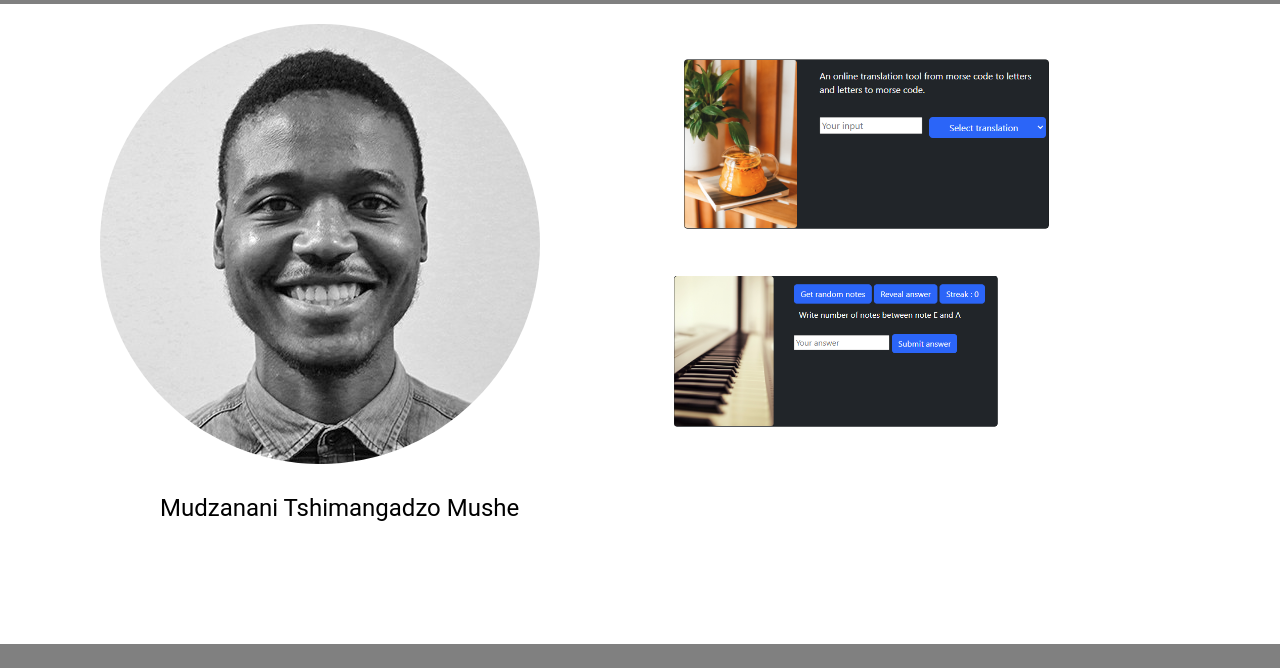
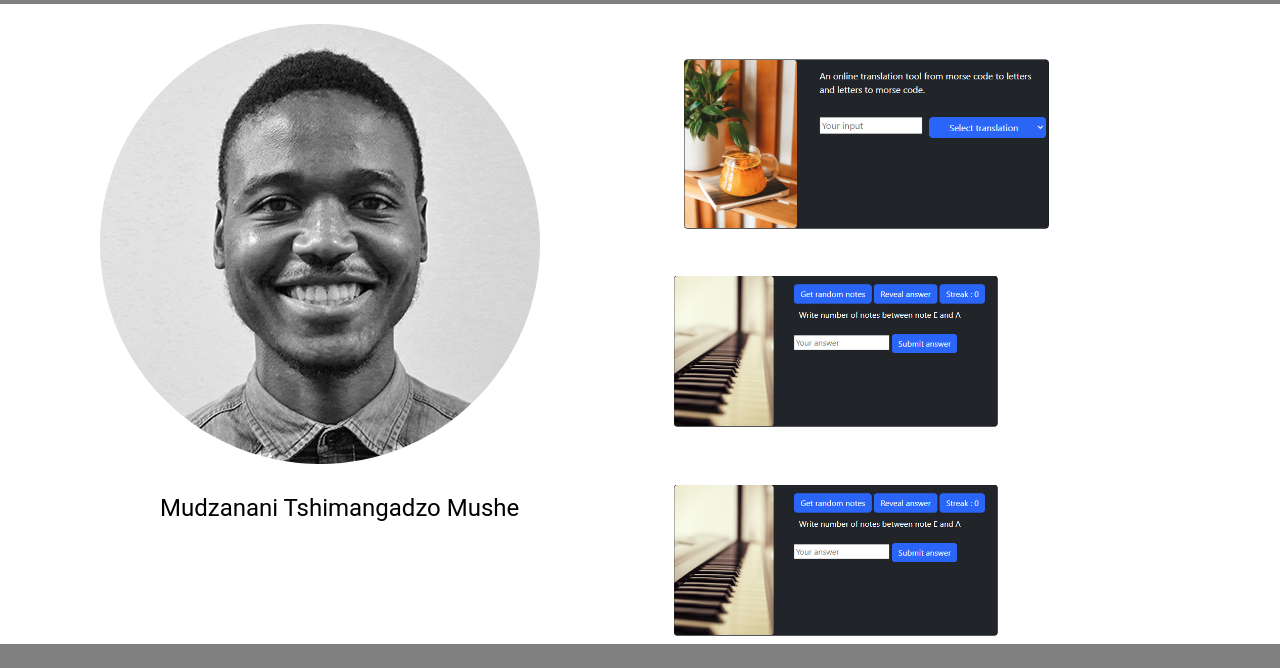
Before and after one commit to Tshimangadzo/tshimangadzo.github.io, a plain HTML site: page index.html in a window 1280 px wide. Both pictures are taken after a click on the link "Projects". Shown: the part 76-744 px from the top of the page. Drawn offline with Linux system fonts and the light colour scheme.

Commit message:
added memory game link

```diff
--- a/index.html
+++ b/index.html
@@ -102,10 +102,13 @@
             <img  style="height: 200px; width: fit-content;" src="./projects/morsecode/images/Capture.PNG" alt="morse code">
           </a>
 
-
           <a  href="./projects/semitone/index.html"  target="_blank">
            <img  style="height: 200px; width: fit-content;" src="./projects/semitone/img/semitone.PNG" alt="morse code">
          </a>
+
+         <a  href="./projects/memoryGame/index.html"  target="_blank">
+          <img  style="height: 200px; width: fit-content;" src="./projects/semitone/img/semitone.PNG" alt="morse code">
+        </a>
        </p>
       </div>
     </div>
```
